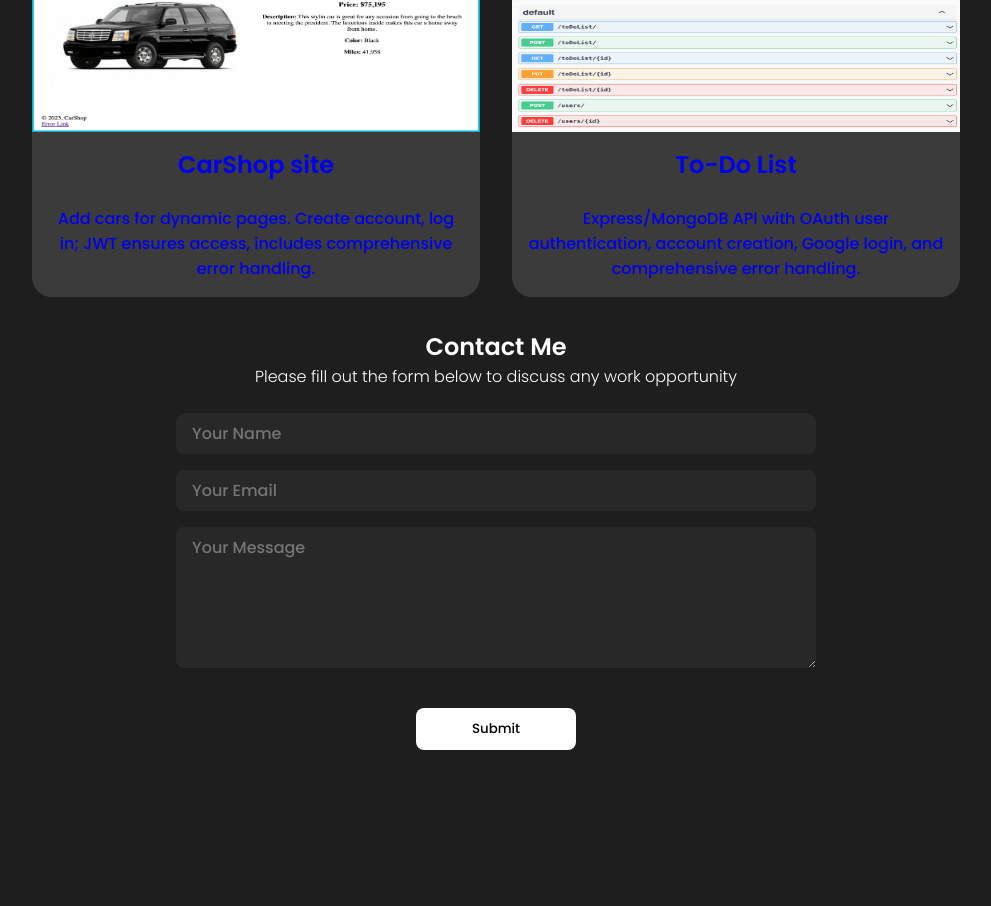
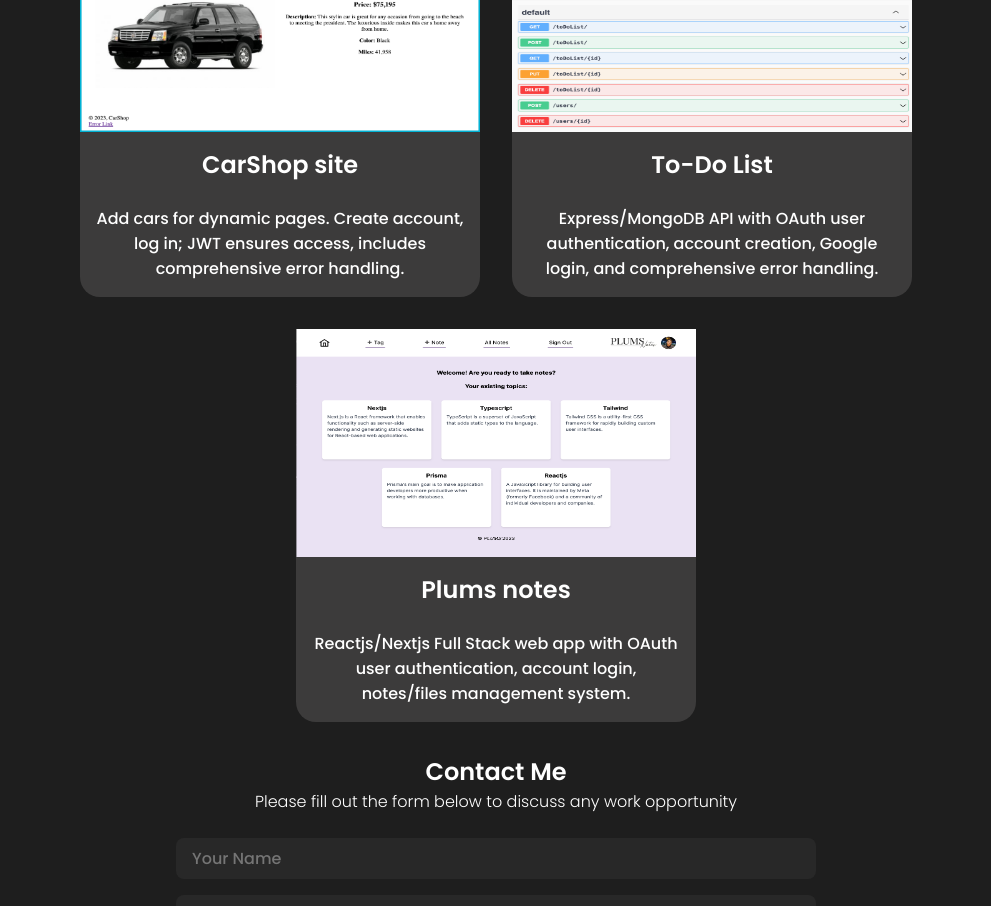
Before and after one commit to claudio-parra/portfolio, a React (Create React App) app: page / in a window 1280 px wide. Shown: the part 1880-2786 px from the top of the page, without its empty margins (144-1135 px from the left). Built offline with nearby package versions, Linux system fonts and the light colour scheme.

Commit message:
new project added

```diff
--- a/src/components/Works/works.css
+++ b/src/components/Works/works.css
@@ -28,6 +28,7 @@
     margin-top: 2rem;
     justify-content: center;
     gap: 2rem;
+    flex-wrap: wrap;
 
 }
 
@@ -45,7 +46,7 @@
 }
 
 .card{
-    width: 80%;
+    width: 25rem;
     height: auto;
     background-color: rgb(60, 59, 59);
     border-radius: 20px;
@@ -61,3 +62,8 @@ height: 228px;
 .card p{
     padding: 1rem;
 }
+
+a p, a h2{
+    text-decoration: none;
+    color: white;
+}
--- a/src/components/Works/works.js
+++ b/src/components/Works/works.js
@@ -2,6 +2,7 @@ import React from 'react'
 import './works.css'
 import carShop from '../../assets/carShop.png'
 import toDoList from "../../assets/toDoList.png"
+import plums from "../../assets/plums.png"
 
 
 const Works = () => {
@@ -11,6 +12,7 @@ const Works = () => {
         <span className="workDesc">I am dedicated to delivering high-quality solutions that optimize complex workflows. As a Teaching Assistant, I've had the privilege of leading and mentoring students in web development, emphasizing usability, accessibility, and best practices. I am excited to bring my skills to the forefront, creating innovative and impactful digital experiences. Explore my portfolio and join me on this journey at the intersection of technology and creativity!</span>
 
         <div className="workImgs">
+
           <div className='card'>
             <a target='_blank' href="https://cardeal.onrender.com">
                 <img src={carShop} alt="" />
@@ -26,6 +28,15 @@ const Works = () => {
                 <p>Express/MongoDB API with OAuth user authentication, account creation, Google login, and comprehensive error handling.</p>
             </a>
           </div>
+
+          <div className='card'>
+            <a target='_blank' href="#">
+                <img src={plums} alt="" />
+                <h2>Plums notes</h2>
+                <p>Reactjs/Nextjs Full Stack web app with OAuth user authentication, account login, notes/files management system.</p>
+            </a>
+          </div>
+
         </div>
 
     </section>
```
Also changed, not shown: src/assets/plums.png (added). Lines whose indentation alone changed are shown as unchanged.
